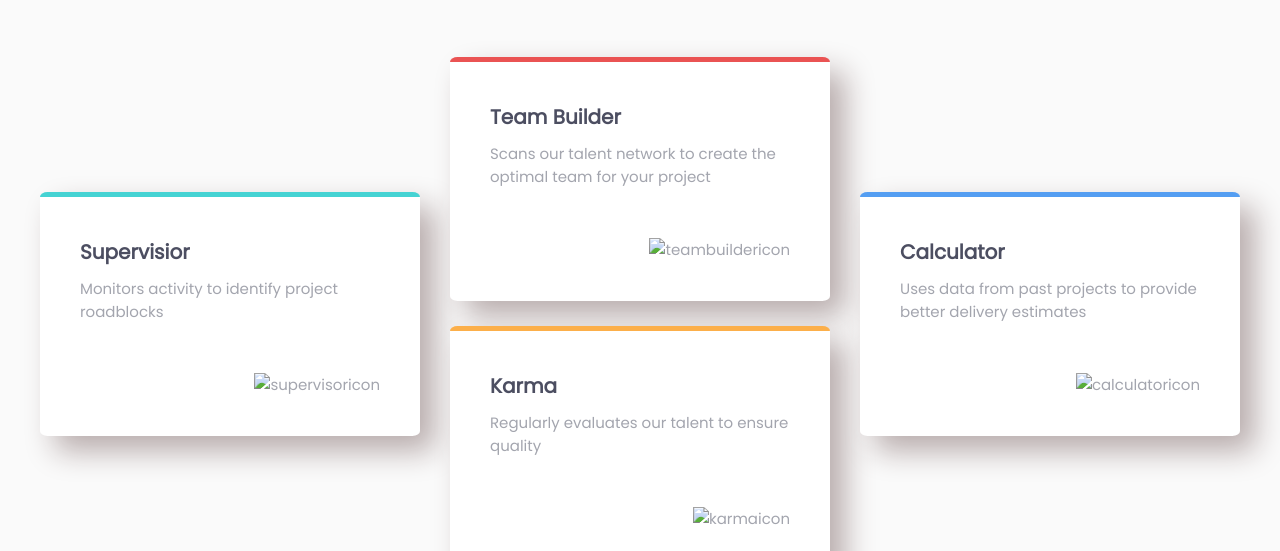
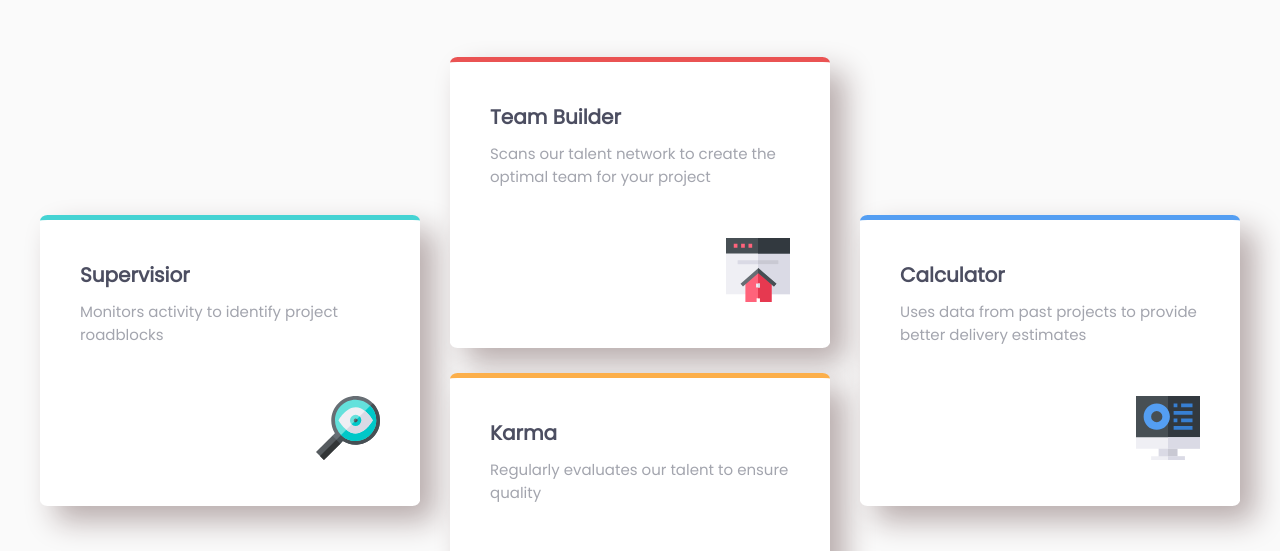
Before and after one commit to Mahveen96/four-card-feature, a plain HTML site: page index.html in a window 1280 px wide. Shown: the part 220-771 px from the top of the page. Drawn offline with Linux system fonts and the light colour scheme.

Commit message:
Update index.html

```diff
--- a/index.html
+++ b/index.html
@@ -25,7 +25,7 @@
         <h5> Supervisior </h5>
         <p> Monitors activity to identify project roadblocks</p>
         </div>
-        <img src="images\icon-supervisor.svg" alt="supervisoricon">
+        <img src="icon-supervisor.svg" alt="supervisoricon">
     </div>
 
 <div class="card-container">
@@ -35,7 +35,7 @@
 <h5> Team Builder</h5>
 <p> Scans our talent network to create the optimal team for your project </p>
 </div>
-<img src="images\icon-team-builder.svg" alt="teambuildericon">
+<img src="icon-team-builder.svg" alt="teambuildericon">
 </div>
 
 <div class="card card3">
@@ -43,7 +43,7 @@
         <h5> Karma</h5>
         <p>Regularly evaluates our talent to ensure quality</p>
     </div>
-    <img src="images\icon-karma.svg" alt="karmaicon">
+    <img src="icon-karma.svg" alt="karmaicon">
 </div>
 
 </div>
@@ -53,7 +53,7 @@
         <h5>Calculator</h5>
         <p> Uses data from past projects to provide better delivery estimates </p>
     </div>
-    <img src="images\icon-calculator.svg" alt="calculatoricon">
+    <img src="icon-calculator.svg" alt="calculatoricon">
 </div>
 
 
```
